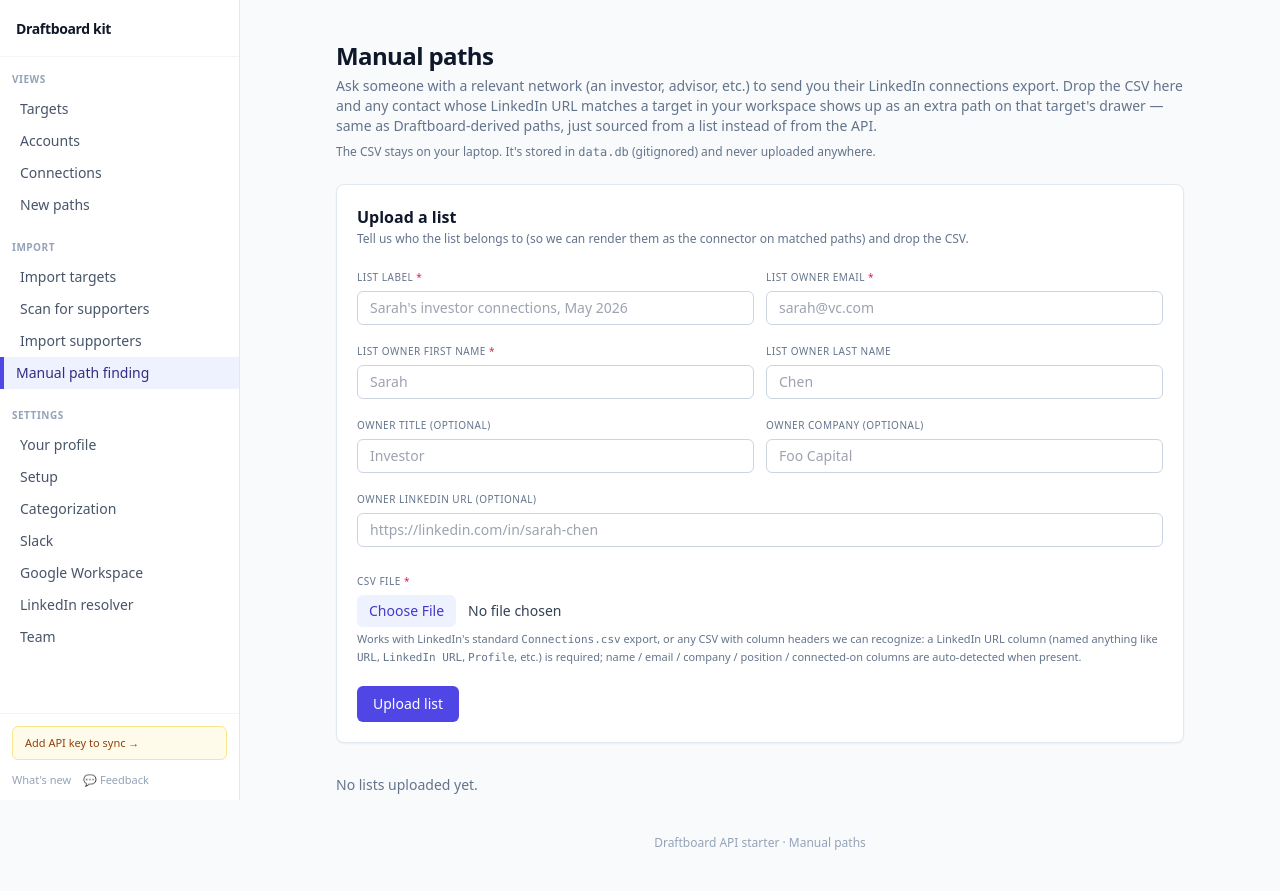
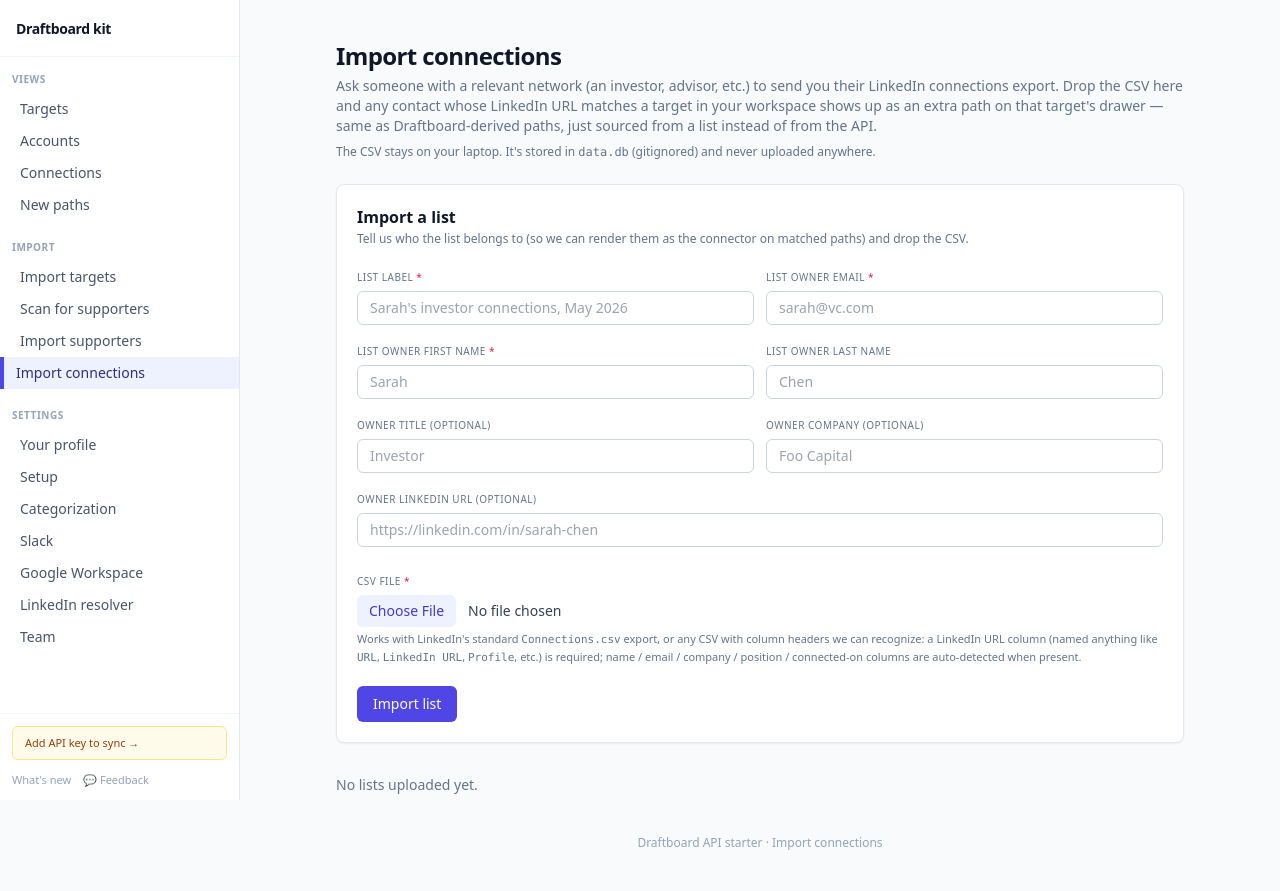
Before and after one commit to draftboardco/draftboard-api-starter, a Flask app: page /settings/manual-paths in a window 1280 px wide. Run offline with Flask 3, Linux system fonts and the light colour scheme; data comes from the database, SQL or seed files in the repository; data that the repository does not hold is empty; some libraries are stand-ins or nearby versions.

Commit message:
rename: Manual path finding → Import connections
UI relabels (URL paths unchanged for backwards compat — /settings/manual-paths
still works, active='settings_manual_paths' still highlights). Matches the
naming convention used in lean-intros so users moving between the kits see
consistent vocabulary.

- _nav.html: link text + IA comment
- manual_paths.html: title, h1, section heading ("Upload a list" → "Import
  a list"), button ("Upload list" → "Import list"), footer
- import_supporters_stub.html: cross-link to the page

The one remaining "Manual paths" string is inside a JS confirm() body
("…Manual paths from this list won't appear on target drawers anymore");
reads fine as descriptive context, leaving it.

Co-Authored-By: Claude Opus 4.7 (1M context) <noreply@anthropic.com>

```diff
--- a/examples/flask-starter/templates/_nav.html
+++ b/examples/flask-starter/templates/_nav.html
@@ -10,7 +10,7 @@
    IA (decided 2026-05-10):
      VIEWS  → Targets / Accounts / Connections / New paths
      IMPORT → Import targets / Scan for supporters / Import supporters
-              (stub) / Manual path finding
+              (stub) / Import connections
      SETTINGS → Setup / Categorization / Slack / Google Workspace /
                 LinkedIn resolver / Team
 
@@ -54,7 +54,7 @@
     <a href="/import" class="block px-4 py-1.5 transition {% if active == 'import' %}bg-indigo-50 text-indigo-900 font-medium border-l-4 border-indigo-600 pl-3{% else %}text-slate-600 hover:bg-slate-100 border-l-4 border-transparent{% endif %}">Import targets</a>
     <a href="/supporters/candidates" class="block px-4 py-1.5 transition {% if active == 'candidates' %}bg-indigo-50 text-indigo-900 font-medium border-l-4 border-indigo-600 pl-3{% else %}text-slate-600 hover:bg-slate-100 border-l-4 border-transparent{% endif %}">Scan for supporters</a>
     <a href="/import/supporters" class="block px-4 py-1.5 transition {% if active == 'import_supporters' %}bg-indigo-50 text-indigo-900 font-medium border-l-4 border-indigo-600 pl-3{% else %}text-slate-600 hover:bg-slate-100 border-l-4 border-transparent{% endif %}">Import supporters</a>
-    <a href="/settings/manual-paths" class="block px-4 py-1.5 transition {% if active == 'settings_manual_paths' %}bg-indigo-50 text-indigo-900 font-medium border-l-4 border-indigo-600 pl-3{% else %}text-slate-600 hover:bg-slate-100 border-l-4 border-transparent{% endif %}">Manual path finding</a>
+    <a href="/settings/manual-paths" class="block px-4 py-1.5 transition {% if active == 'settings_manual_paths' %}bg-indigo-50 text-indigo-900 font-medium border-l-4 border-indigo-600 pl-3{% else %}text-slate-600 hover:bg-slate-100 border-l-4 border-transparent{% endif %}">Import connections</a>
 
     {# --- SETTINGS --- #}
     <div class="px-3 mt-4 mb-1 text-[10px] uppercase tracking-wider text-slate-400 font-semibold">Settings</div>
--- a/examples/flask-starter/templates/import_supporters_stub.html
+++ b/examples/flask-starter/templates/import_supporters_stub.html
@@ -34,7 +34,7 @@
         <div class="flex items-start gap-3 px-4 py-3 rounded-md bg-slate-50 border border-slate-200">
           <span class="text-base">📇</span>
           <div>
-            <a href="/settings/manual-paths" class="font-medium text-indigo-700 hover:underline">Manual path finding</a>
+            <a href="/settings/manual-paths" class="font-medium text-indigo-700 hover:underline">Import connections</a>
             <div class="text-xs text-slate-500">Upload a connections CSV from someone with a relevant network — matches against your existing targets show up as paths.</div>
           </div>
         </div>
--- a/examples/flask-starter/templates/manual_paths.html
+++ b/examples/flask-starter/templates/manual_paths.html
@@ -3,7 +3,7 @@
 <head>
   <meta charset="utf-8" />
   <meta name="viewport" content="width=device-width, initial-scale=1" />
-  <title>Settings — Manual paths</title>
+  <title>Settings — Import connections</title>
   <script src="https://cdn.tailwindcss.com"></script>
 </head>
 <body class="bg-slate-50 text-slate-900 min-h-screen">
@@ -11,7 +11,7 @@
     {% include "_nav.html" %}
 
     <header class="mb-6">
-      <h1 class="text-2xl font-semibold tracking-tight">Manual paths</h1>
+      <h1 class="text-2xl font-semibold tracking-tight">Import connections</h1>
       <p class="text-sm text-slate-500 mt-1">
         Ask someone with a relevant network (an investor, advisor, etc.) to send you their LinkedIn connections export. Drop the CSV here and any contact whose LinkedIn URL matches a target in your workspace shows up as an extra path on that target's drawer — same as Draftboard-derived paths, just sourced from a list instead of from the API.
       </p>
@@ -76,7 +76,7 @@
 
     {# ---- Upload form ---- #}
     <section class="mb-8 bg-white border border-slate-200 rounded-lg shadow-sm p-5">
-      <h2 class="text-base font-semibold text-slate-900">Upload a list</h2>
+      <h2 class="text-base font-semibold text-slate-900">Import a list</h2>
       <p class="text-xs text-slate-500 mt-0.5 mb-4">
         Tell us who the list belongs to (so we can render them as the connector on matched paths) and drop the CSV.
       </p>
@@ -146,7 +146,7 @@
         <div class="pt-2">
           <button type="submit"
                   class="rounded-md bg-indigo-600 text-white px-4 py-2 text-sm font-medium hover:bg-indigo-700">
-            Upload list
+            Import list
           </button>
         </div>
       </form>
@@ -197,7 +197,7 @@
     {% endif %}
 
     <footer class="mt-10 text-xs text-slate-400 text-center">
-      Draftboard API starter · Manual paths
+      Draftboard API starter · Import connections
     </footer>
   </div>
 </body>
```
